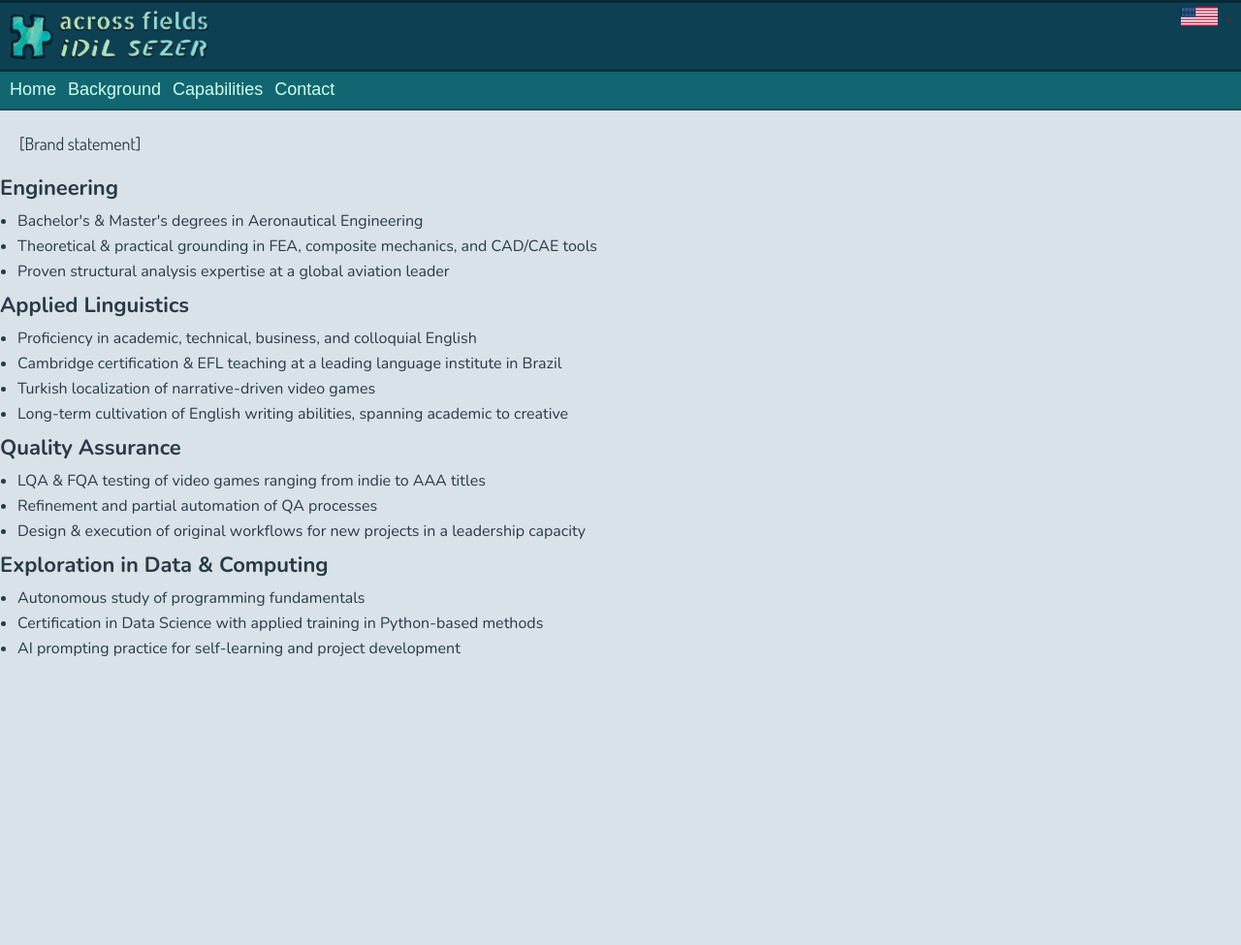
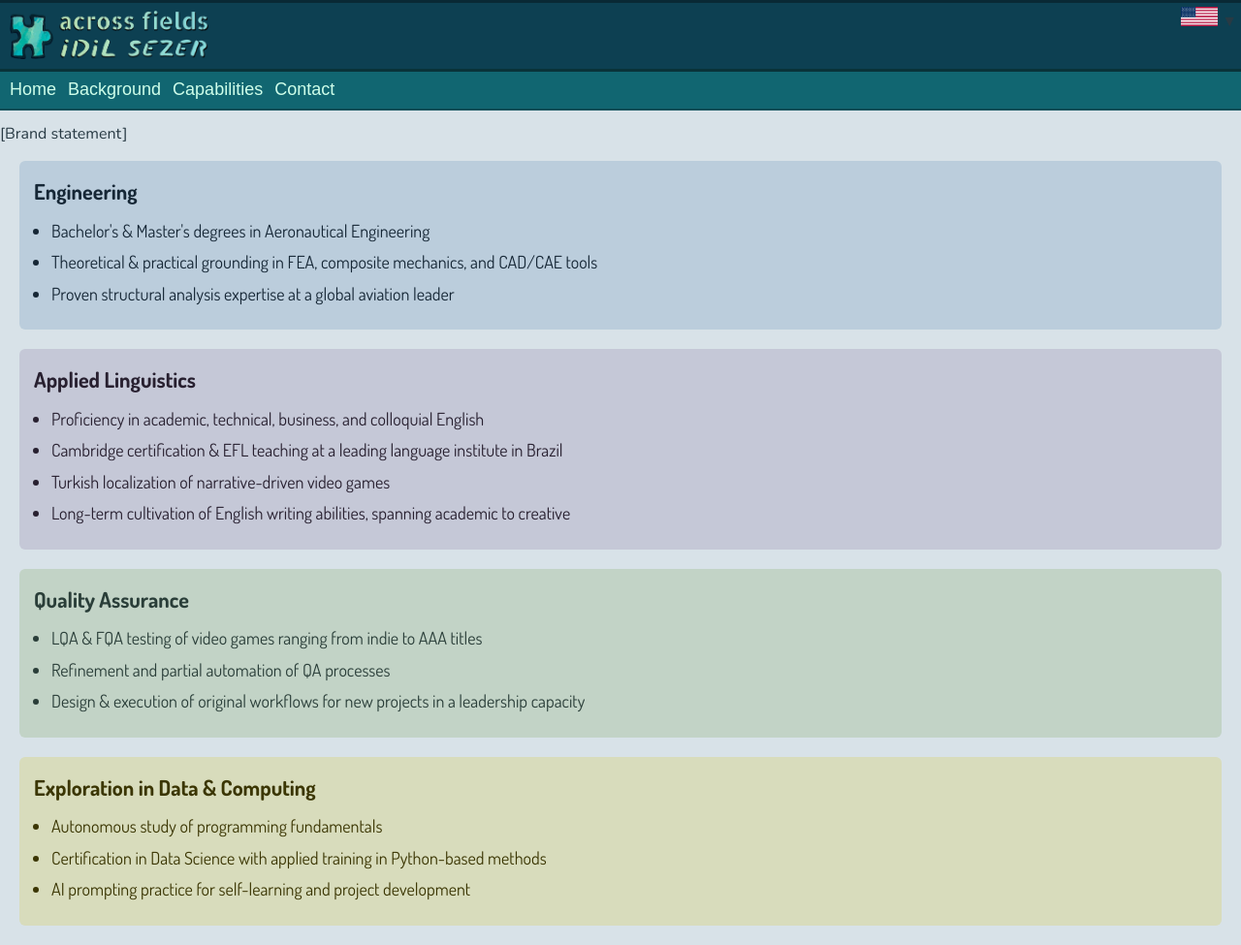
Before and after one commit to acrossfields/idilsezer, a Jekyll site: the page built from en/index.md, in a window 1280 px wide. Shown: the whole page at 97% size. Built offline with Jekyll 4.4.1, drawn with Linux system fonts in a browser that asks for light colours; some web fonts are replaced; before the commit the page ends 900 px from its top, so only the background shows below that.

Commit message:
Update style.scss

```diff
--- a/assets/css/style.scss
+++ b/assets/css/style.scss
@@ -76,7 +76,7 @@ body a:hover {
   text-decoration: underline;
 }
 
-.content-home {
+.home {
   margin: 15px;
   padding: 8px 5px;
   font-family: 'Dosis', sans-serif;
@@ -84,7 +84,7 @@ body a:hover {
   line-height: 1.25;
 }
 
-.content-home.eng {
+.home.eng {
   margin: 20px;
   padding: 8px 15px;
   color: #162736;
@@ -92,7 +92,7 @@ body a:hover {
   border-radius: 6px;
 }
 
-.content-home.lang {
+.home.lang {
   margin: 20px;
   padding: 8px 15px;
   color: #282030;
@@ -100,7 +100,7 @@ body a:hover {
   border-radius: 6px;
 }
 
-.content-home.qa {
+.home.qa {
   margin: 20px;
   padding: 8px 15px;
   color: #2a3e39;
@@ -108,7 +108,7 @@ body a:hover {
   border-radius: 6px;
 }
 
-.content-home.data {
+.home.data {
   margin: 20px;
   padding: 8px 15px;
   color: #3b3603;
```
